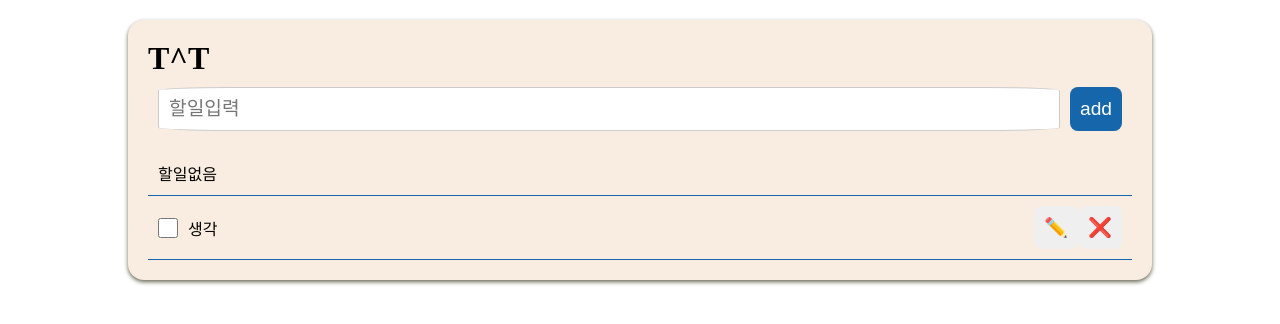
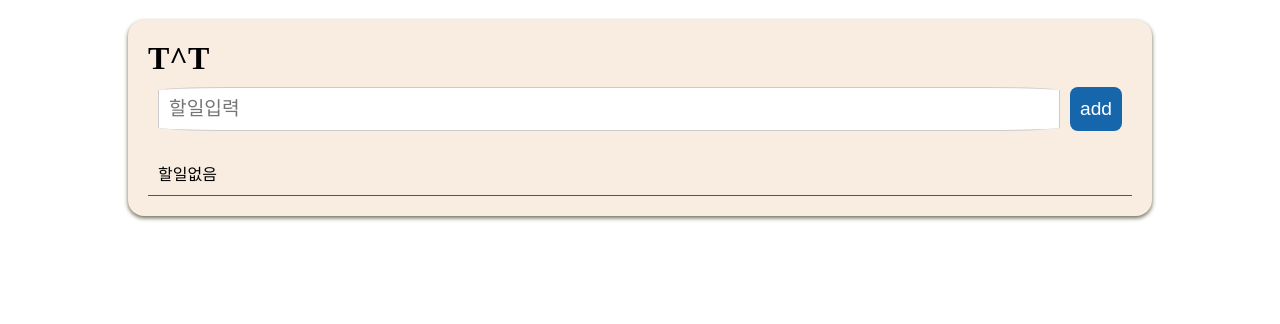
Before and after one commit to wonbean08/Programming_3300, a React (Vite) app: page / in a window 1280 px wide. Shown: the top 324 px of the page. Built offline with nearby package versions, Linux system fonts and the light colour scheme.

Commit message:
TodoListApp show todos

```diff
--- a/src/TodoListApp.jsx
+++ b/src/TodoListApp.jsx
@@ -23,8 +23,8 @@ function TodoListApp() {
     return (
         <div className="todo">
             <TodoHeader/>
-            <TodoAdder/>
-            <TodoList/>
+            <TodoAdder addTodo={addTodo}/>
+            <TodoList todos={todos}/>
         </div>
     );
 }
--- a/src/components/Checkbox.jsx
+++ b/src/components/Checkbox.jsx
@@ -1,9 +1,9 @@
 export default function Checkbox(props) {
-    const {id, ...rest}=props;
+    const {children, id, ...rest}=props;
     return (
         <>
             <input type="checkbox" name="" id={`chk-${id}`} className="todo_check" />
-            <label htmlFor={`chk-${id}`} className="todo_label">생각</label>
+            <label htmlFor={`chk-${id}`} className="todo_label">{children}</label>
         </>
     )
 }
--- a/src/components/TodoItem.jsx
+++ b/src/components/TodoItem.jsx
@@ -1,11 +1,11 @@
 import Checkbox from "./Checkbox"
 import Button from "./Button"
 
-export default function TodoItem() {
+export default function TodoItem({todo}) {
     return (
         <>
-            <li className="todo_item">
-                <Checkbox id="1" />
+            <li className={`todo_item${todo.isCompleted ? "todo_item--complete" : ""}`}>
+                <Checkbox id={todo.id}>{todo.text}</Checkbox>
                 <Button className="todo_button todo_button--edit">✏️</Button>
                 <Button className="todo_button todo_button--delete">❌</Button>
             </li>
--- a/src/components/TodoList.jsx
+++ b/src/components/TodoList.jsx
@@ -1,12 +1,20 @@
 import TodoItemEmpty from "./TodoItemEmpty"
 import TodoItem from "./TodoItem"
 
-export default function TodoList() {
+export default function TodoList({todos}) {
     return (
         <>
             <ul className="todo_list">
-                <TodoItemEmpty />
-                <TodoItem />
+                {/* {todosㅇ 값이 없으며 todoItemEmpty} */}
+                {todos.length===0 &&<TodoItemEmpty />}
+
+                {/* {todosㅇ 값이 잇으면 todoItem에 todo를 넣음} */}
+                {todos.length>0 &&
+                    todos.map( (todo) =>
+                        <TodoItem todo={todo}/>
+                    )
+
+                }
             </ul>
         </>
     )
```
